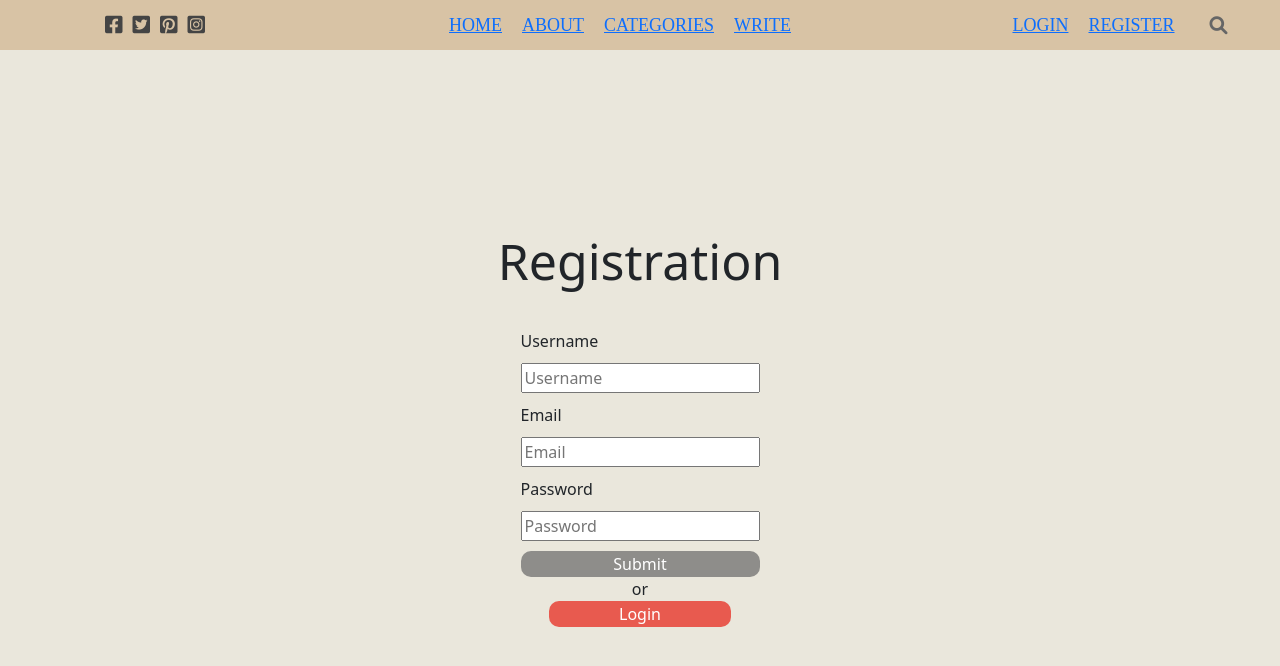
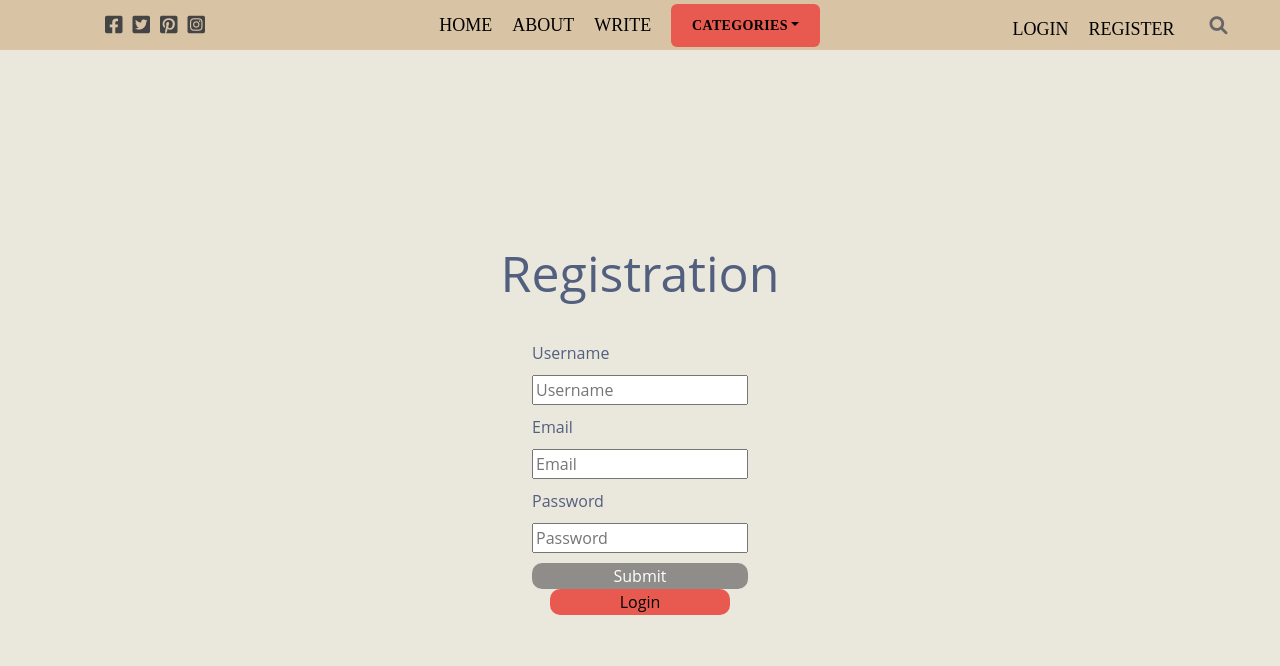
Before and after one commit to Woz-U-Group-Projects/runtime-terrors, a React (Create React App) app: page /register in a window 1280 px wide. Shown: the top 666 px of the page. Built offline with nearby package versions, Linux system fonts and the light colour scheme; a web font is replaced by a local one.

Commit message:
Up to date code with Login Error

```diff
--- a/src/App.js
+++ b/src/App.js
@@ -4,24 +4,25 @@ import Home from "./Pages/home/home"
 import Single from "./Pages/Single/single"
 import Write from "./Pages/Write/write"
 import Task from "./Pages/Profile/profile"
-import Settings from "./Pages/Settings/settings"
-import {BrowserRouter as Router, Route, Link, Routes} from "react-router-dom"
-import Login from "./Components/Login/login"
-import Register from "./Components/Register/register"
+import {BrowserRouter as Router, Route, Routes} from "react-router-dom"
+import Login from "./Pages/Login/login"
+import Register from "./Pages/Register/register"
+import {useContext} from "react";
+import { Context } from "./Context/Context";
 
 function App() {
-  const user = false;
+  const { user } = useContext(Context);
   return (
 <div className="App">
     <Router>
     <TopBar />
     <Routes>
-      <Route exact path="/profile" element={<Task/>} />
+      <Route exact path="/profile" element={<Task />} />
       <Route exact path="/posts" element={<Home />} />
       <Route exact path="/write" element={<Write />} />
       <Route exact path="/post/:postId" element={<Single />} />
       <Route exact path="/register" element={<Register />} />
-      <Route exact path="login" element={<Login />} />
+      <Route exact path="/login" element={<Login />} />
     </Routes>
     </Router>
     </div>
--- a/src/Components/Login/login.jsx
+++ /dev/null
@@ -1,19 +0,0 @@
-import "./login.css";
-import React from "react";
-
-export default function Login() {
-    return (
-    <div className="login">
-        <span className="loginTitle">Welcome back! Login to continue!</span>
-        <form className="loginForm">
-            <label>Email</label>
-            <input type="text" className="loginInput" placeholder="Email" />
-            <label>Password</label>
-            <input type="text" className="loginInput" placeholder="Password" />
-            <button className="loginBtn">Login</button>
-        </form>
-        <div>or</div>
-            <button className="loginRegisterBtn">Register</button>
-    </div>
-    )
-}
--- a/src/Components/Register/register.jsx
+++ /dev/null
@@ -1,21 +0,0 @@
-import "./register.css";
-import React from "react";
-
-export default function Register() {
-    return (
-    <div className="Register">
-        <span className="regTitle">Registration</span>
-        <form className="regForm">
-            <label>Username</label>
-            <input type="text" className="RegInput" placeholder="Username" />
-            <label>Email</label>
-            <input type="text" className="RegInput" placeholder="Email" />
-            <label>Password</label>
-            <input type="text" className="RegInput" placeholder="Password" />
-            <button className="regBtn">Submit</button>
-        </form>
-        <div>or</div>
-            <button className="regLoginBtn">Login</button>
-    </div>
-    )
-}
--- a/src/Components/TopBar/topbar.css
+++ b/src/Components/TopBar/topbar.css
@@ -51,6 +51,7 @@
     font-size: 18px;
     font-weight: 300;
     cursor: pointer;
+    margin-top: 8px;
   }
 
   .topSearchIcon {
@@ -59,3 +60,19 @@
     cursor: pointer;
     margin-left: 15px;
   }
+
+  .link {
+      color: black;
+      text-decoration: none;
+      }
+
+.btn {
+    border: none;
+    background-color: #E85A4F !important;
+    color: black;
+}
+
+.btn:focus {
+    outline: none;
+    box-shadow: none;
+  }
--- a/src/Components/TopBar/topbar.jsx
+++ b/src/Components/TopBar/topbar.jsx
@@ -1,8 +1,10 @@
 
 import { useContext } from "react";
 import { Link } from "react-router-dom";
+import 'bootstrap/dist/css/bootstrap.min.css'
 import { Context } from "../../Context/Context";
 import "./topbar.css";
+import { Dropdown}  from 'react-bootstrap';
 
 export default function TopBar() {
   const { user, dispatch } = useContext(Context);
@@ -32,15 +34,25 @@ export default function TopBar() {
             </Link>
           </li>
           <li className="topListItem">
-            <Link className="link" to="/">
-              CATEGORIES
-            </Link>
-          </li>
-          <li className="topListItem">
             <Link className="link" to="/write">
               WRITE
             </Link>
           </li>
+          <Dropdown className="dropdownInfo">
+  <Dropdown.Toggle variant="success" id="dropdown-basic">
+    CATEGORIES
+  </Dropdown.Toggle>
+
+  <Dropdown.Menu>
+    <Dropdown.Item href="#/action-1">Comedy</Dropdown.Item>
+    <Dropdown.Item href="#/action-2">Nature</Dropdown.Item>
+    <Dropdown.Item href="#/action-3">Psychology</Dropdown.Item>
+    <Dropdown.Item href="#/action-3">Art</Dropdown.Item>
+    <Dropdown.Item href="#/action-3">Politics</Dropdown.Item>
+    <Dropdown.Item href="#/action-3">Music</Dropdown.Item>
+    <Dropdown.Item href="#/action-3">DIY</Dropdown.Item>
+  </Dropdown.Menu>
+</Dropdown>
           <li className="topListItem" onClick={handleLogout}>
             {user && "LOGOUT"}
           </li>
--- a/src/Components/Login/login.css
+++ b/src/Pages/Login/login.css
@@ -1,5 +1,3 @@
-
-
 .login{
     height: calc(100vh - 50px);
     display: flex;
@@ -40,6 +38,11 @@
     padding: 10;
 }
 
+.loginButton:disabled {
+    cursor: not-allowed;
+    background-color: grey;
+}
+
 .loginRegisterBtn {
     border-radius: 10px;
     background-color: #8E8D8A;
@@ -48,4 +51,5 @@
     padding-right: 70px;
     padding-left: 70px;
     color: white;
+    margin-top: 10px;
 }
--- /dev/null
+++ b/src/Pages/Login/login.jsx
@@ -0,0 +1,54 @@
+import axios from "axios";
+import { useContext, useRef } from "react";
+import { Link } from "react-router-dom";
+import { Context } from "../../Context/Context";
+import "./login.css";
+
+export default function Login() {
+
+    const userRef = useRef();
+    const passwordRef = useRef();
+    const { dispatch, isFetching } = useContext(Context);
+
+    const handleSubmit = async (e) => {
+      e.preventDefault();
+      dispatch({ type: "LOGIN_START" });
+      try {
+        const res = await axios.post("/auth/login", {
+          username: userRef.current.value,
+          password: passwordRef.current.value,
+        });
+        dispatch({ type: "LOGIN_SUCCESS", payload: res.data });
+      } catch (err) {
+        dispatch({ type: "LOGIN_FAILURE" });
+      }
+    };
+
+    return (
+    <div className="login">
+        <span className="loginTitle">Welcome back! Login to continue!</span>
+        <form className="loginForm" onSubmit={handleSubmit}>
+            <label>Username</label>
+            <input
+            type="text"
+            className="loginInput"
+            placeholder="Username"
+            ref={userRef} />
+
+            <label>Password</label>
+            <input type="password"
+            className="loginInput"
+            placeholder="Password"
+            ref={passwordRef} />
+
+            <button className="loginBtn"
+            type="submit" disabled={isFetching}
+            >Login
+            </button>
+        </form>
+            <button className="loginRegisterBtn">
+            <Link className="link"
+            to="/register">Register</Link></button>
+    </div>
+    )
+}
--- /dev/null
+++ b/src/Pages/Register/register.jsx
@@ -0,0 +1,63 @@
+import "./register.css";
+import React, { useState } from "react";
+import axios from 'axios';
+import { Link } from "react-router-dom";
+
+export default function Register() {
+    const [username, setUsername] = useState("");
+    const [email, setEmail] = useState("");
+    const [password, setPassword] = useState("");
+    const [error, setError] = useState(false);
+
+    const handleSubmit = async (e) => {
+        e.preventDefault();
+        setError(false);
+        try{
+
+        const res = await axios.post("/auth/register", {
+            username,
+            email,
+            password,
+        });
+        res.data && window.location.replace("/login")
+    }catch(err) {
+        setError(true);
+    }
+
+    };
+
+    return (
+    <div className="Register">
+        <span className="regTitle">Registration</span>
+        <form className="regForm" onSubmit={handleSubmit}>
+
+            <label>Username</label>
+            <input type="text"
+            className="RegInput"
+            placeholder="Username"
+            onChange={(e)=>setUsername(e.target.value)} />
+
+            <label>Email</label>
+            <input type="text"
+             className="RegInput"
+             placeholder="Email"
+             onChange={(e)=>setEmail(e.target.value)} />
+
+            <label>Password</label>
+            <input type="password"
+            className="RegInput"
+            placeholder="Password"
+            onChange={(e)=>setPassword(e.target.value)} />
+
+            <button className="regBtn" type="submit">Submit</button>
+        </form>
+
+            <button className="regLoginBtn">
+                <Link className="link" to="/login">
+                    Login
+                    </Link>
+                    </button>
+            {error && <span style={{color: "red"}}>Username/Email already in use</span>}
+    </div>
+    )
+}
--- a/src/index.js
+++ b/src/index.js
@@ -4,12 +4,13 @@ import './index.css';
 import App from './App';
 import reportWebVitals from './reportWebVitals';
 import 'bootstrap/dist/css/bootstrap.min.css'
+import { ContextProvider } from ".//Context/Context"
 
 ReactDOM.render(
   <React.StrictMode>
-    <App />
+    <ContextProvider>
+      <App />
+    </ContextProvider>
   </React.StrictMode>,
-  document.getElementById('root')
+  document.getElementById("root")
 );
-
-reportWebVitals();
```
Also changed, not shown: src/Components/Task.js (added, +62 -0 lines), src/Pages/Register/register.css (renamed from src/Components/Register/register.css), 1 other file (tests, documents, lock files or other folders).
